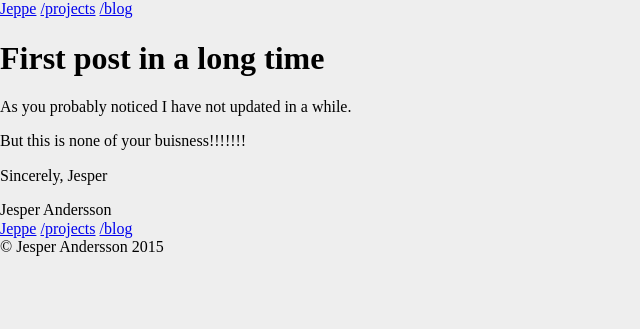
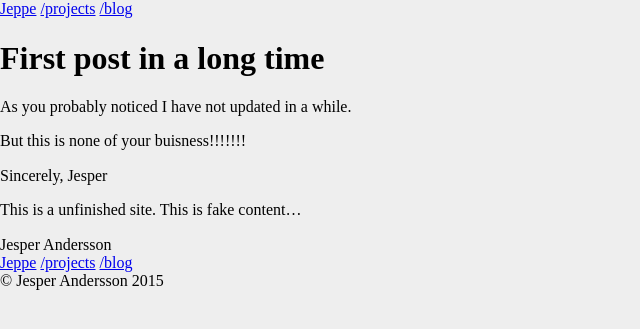
Before and after one commit to jesperwibom/monodrom.github.io, a Jekyll site: the page built from blog/_posts/2015-09-01-first-post.md, in a window 1280 px wide. Shown: the top 329 px of the page, without its empty margins (0-640 px from the left). Built offline with Jekyll 4.4.1, drawn with Linux system fonts in a browser that asks for light colours; nearby versions of some CDN libraries; some web fonts are replaced; a file with an impossible date is left out.

```diff
--- a/blog/_posts/2015-09-01-first-post.md
+++ b/blog/_posts/2015-09-01-first-post.md
@@ -13,3 +13,5 @@ But this is none of your buisness!!!!!!!
 
 Sincerely,
 Jesper
+
+This is a unfinished site. This is fake content...
```
Also changed, not shown: blog/_posts/2015-04-25-martian-spotted-over-malmö.md (+1 -0 lines).
